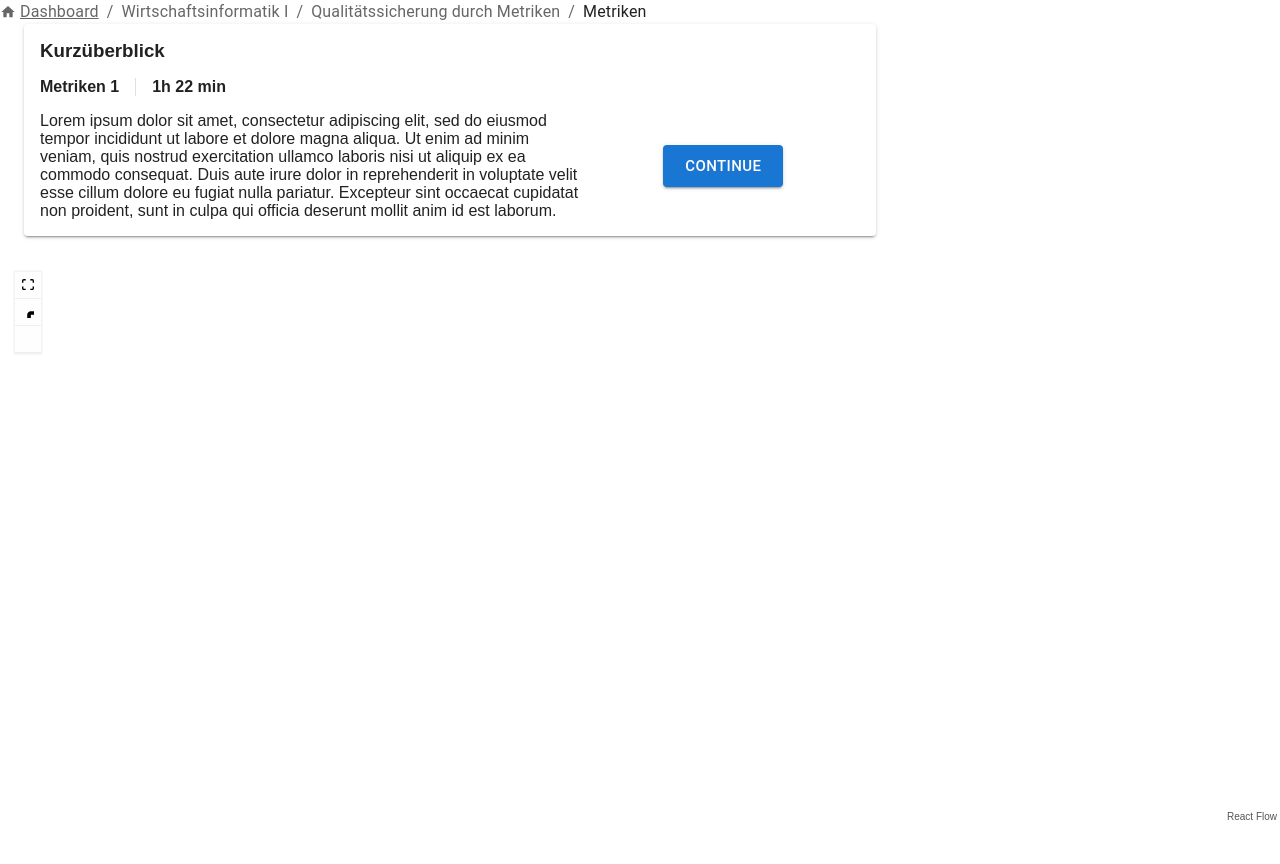
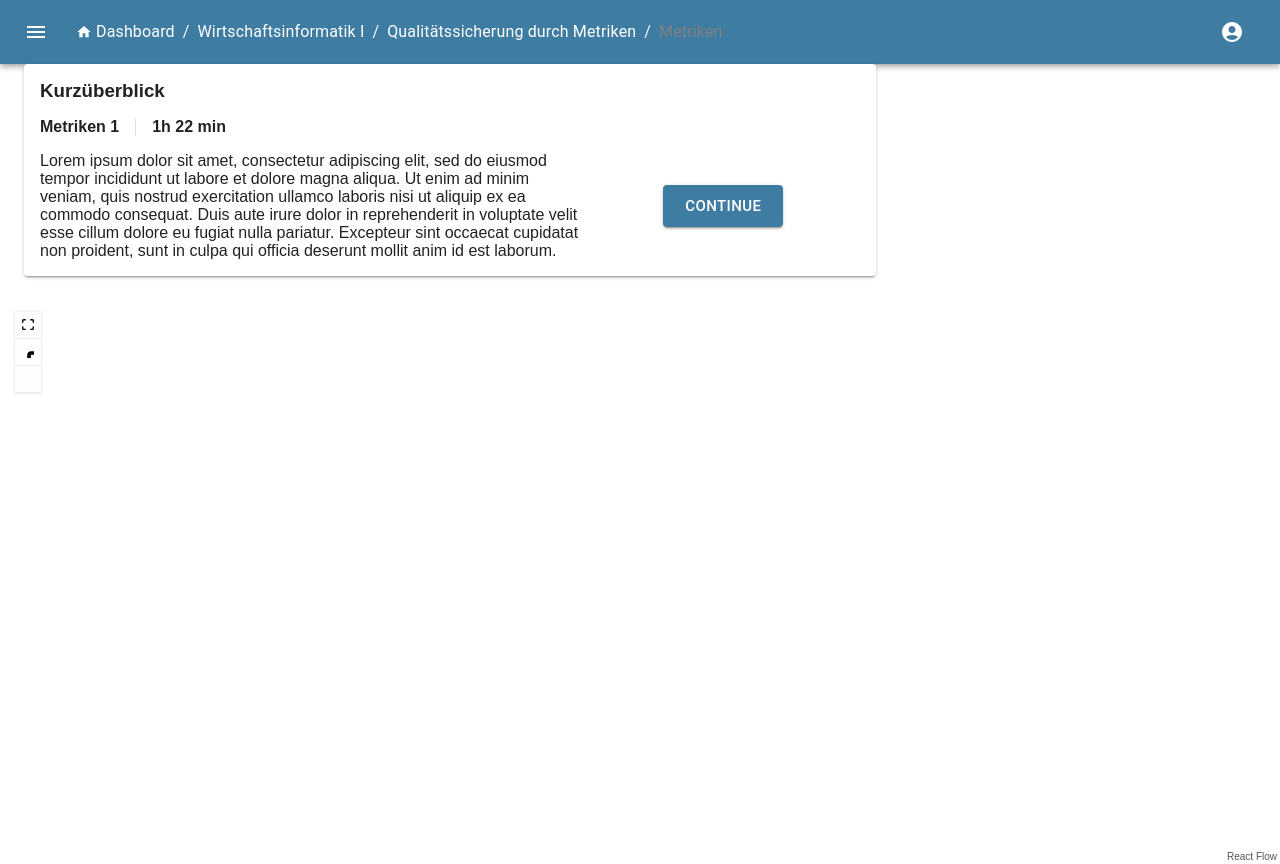
Before and after one commit to HASKI-Kempten/HASKI-System, a React (Create React App) app in the folder frontend/: page /learningPath in a window 1280 px wide. Before the commit the page ends 824 px from the top, so only its background shows below. Built offline with nearby package versions, Linux system fonts and the light colour scheme; no server answers.

Commit message:
added custom theme support changes layout of nodes added dotenv to readme

```diff
--- a/frontend/src/App.js
+++ b/frontend/src/App.js
@@ -9,11 +9,15 @@
 import Lernpfad from "./components/Lernpfad";
 import Quiz from "./components/Quiz";
 import CourseDashboard from "./components/CourseDashboard";
+import { ThemeProvider } from '@mui/material/styles';
+import { Theme } from "./components/CustomTheme";
+
 
 function App() {
 	return (
 		<>
 			<meta name="viewport" content="initial-scale=1, width=device-width" />
+			<ThemeProvider theme={Theme}>
 				<Router>
 					<Routes>
 						<Route path="/" element={<Home />} />
@@ -22,7 +26,9 @@
 						<Route path="/quiz" element={<Quiz />} />
 					</Routes>
 				</Router>
+			</ThemeProvider>
 		</>
+
 	);
 }
 
--- a/frontend/src/components/CustomNode.js
+++ b/frontend/src/components/CustomNode.js
@@ -74,7 +74,7 @@
     const difficulty = data.difficulty === "1" ? 'easy' : data.difficulty === "2" ? 'medium' : data.difficulty === "3" ? 'hard' : 'NONE'
     return (
         <div style={node_style}>
-            <Handle type="target" position={Position.Left} />
+            <Handle type="target" position={Position.Top} />
             <div>
                 <div style={{ ...header_style, backgroundColor: color }}>
                     {data.type}
@@ -97,7 +97,7 @@
                 </div>
 
             </div>
-            <Handle type="source" position={Position.Right} id="a" />
+            <Handle type="source" position={Position.Bottom} id="a" />
         </div >
     );
 }
--- /dev/null
+++ b/frontend/src/components/CustomTheme.js
@@ -0,0 +1,14 @@
+import { createTheme } from '@mui/material/styles';
+export const Theme = createTheme({
+    palette: {
+        type: 'light',
+        primary: {
+            main: '#3e7ca2',
+            dark: '#1b355b',
+            light: '#a4dddf',
+        },
+        secondary: {
+            main: '#f8333c',
+        },
+    },
+});
--- a/frontend/src/components/Lernpfad.js
+++ b/frontend/src/components/Lernpfad.js
@@ -12,6 +12,7 @@
 import Box from '@mui/material/Box';
 import Divider from '@mui/material/Divider';
 import { Paper, Button } from '@mui/material';
+import MenuAppBar from './MenuBar';
 
 function Flow() {
 
@@ -111,41 +112,8 @@
 
 	return (
 		<>
-			<div role="presentation" onClick={noop()}>
-				<Breadcrumbs aria-label="breadcrumb">
-					<MLink
-						underline="hover"
-						sx={{ display: 'flex', alignItems: 'center' }}
-						color="inherit"
-						href="/"
-					>
-						<HomeIcon sx={{ mr: 0.5 }} fontSize="inherit" />
-						Dashboard
-					</MLink>
-					<MLink
-						underline="hover"
-						sx={{ display: 'flex', alignItems: 'center' }}
-						color="inherit"
-					>
-						Wirtschaftsinformatik I
-					</MLink>
-					<MLink
-						underline="hover"
-						sx={{ display: 'flex', alignItems: 'center' }}
-						color="inherit"
-					>
-						Qualitätssicherung durch Metriken
-					</MLink>
-					<Typography
-						sx={{ display: 'flex', alignItems: 'center' }}
-						color="text.primary"
-					>
+			<MenuAppBar />
 
-						Metriken
-					</Typography>
-				</Breadcrumbs>
-
-			</div>
 			<Stack spacing={2} sx={{ height: '100%' }}>
 				<Container maxWidth="md" sx={{ marginTop: 2 }}>
 					{/* kurzübersicht stack */}
--- /dev/null
+++ b/frontend/src/components/MenuBar.js
@@ -0,0 +1,144 @@
+import * as React from 'react';
+import AppBar from '@mui/material/AppBar';
+import Box from '@mui/material/Box';
+import Toolbar from '@mui/material/Toolbar';
+import Typography from '@mui/material/Typography';
+import IconButton from '@mui/material/IconButton';
+import MenuIcon from '@mui/icons-material/Menu';
+import AccountCircle from '@mui/icons-material/AccountCircle';
+import Switch from '@mui/material/Switch';
+import FormControlLabel from '@mui/material/FormControlLabel';
+import FormGroup from '@mui/material/FormGroup';
+import MenuItem from '@mui/material/MenuItem';
+import Menu from '@mui/material/Menu';
+import { Breadcrumbs } from '@mui/material';
+import MLink from '@mui/material/Link';
+import HomeIcon from '@mui/icons-material/Home';
+
+export default function MenuAppBar() {
+  const [auth, setAuth] = React.useState(true);
+  const [anchorEl, setAnchorEl] = React.useState(null);
+
+  const handleChange = (event) => {
+    setAuth(event.target.checked);
+  };
+
+  const handleMenu = (event) => {
+    setAnchorEl(event.currentTarget);
+  };
+
+  const handleClose = () => {
+    setAnchorEl(null);
+  };
+
+  return (
+    <Box sx={{ flexGrow: 1 }}>
+      {/* <FormGroup>
+        <FormControlLabel
+          control={
+            <Switch
+              checked={auth}
+              onChange={handleChange}
+              aria-label="login switch"
+            />
+          }
+          label={auth ? 'Logout' : 'Login'}
+        />
+      </FormGroup> */}
+      <AppBar position="static">
+        <Toolbar>
+          <IconButton
+            size="large"
+            edge="start"
+            color="inherit"
+            aria-label="menu"
+            sx={{ mr: 2 }}
+          >
+            <MenuIcon />
+          </IconButton>
+          <Typography variant="h6" component="div" sx={{ flexGrow: 1 }}>
+            <div role="presentation" sx={{ color: "white" }} >
+              <Breadcrumbs aria-label="breadcrumb" color="white">
+                <MLink
+                  underline="hover"
+                  sx={{ display: 'flex', alignItems: 'center' }}
+                  color="inherit"
+                  href="/"
+                >
+                  <HomeIcon sx={{ mr: 0.5, color: 'white' }} fontSize="inherit" />
+                  Dashboard
+                </MLink>
+                <MLink
+                  underline="hover"
+                  sx={{ display: 'flex', alignItems: 'center' }}
+                  color="inherit"
+                >
+                  Wirtschaftsinformatik I
+                </MLink>
+                <MLink
+                  underline="hover"
+                  sx={{ display: 'flex', alignItems: 'center' }}
+                  color="inherit"
+                >
+                  Qualitätssicherung durch Metriken
+                </MLink>
+                <Typography
+                  sx={{ display: 'flex', alignItems: 'center' }}
+                  color="grey"
+                >
+
+                  Metriken
+                </Typography>
+              </Breadcrumbs>
+
+            </div>
+          </Typography>
+          {auth && (
+            <div>
+              <IconButton
+                size="large"
+                aria-label="account of current user"
+                aria-controls="menu-appbar"
+                aria-haspopup="true"
+                onClick={handleMenu}
+                color="inherit"
+              >
+                <AccountCircle />
+              </IconButton>
+              <Menu
+                id="menu-appbar"
+                anchorEl={anchorEl}
+                anchorOrigin={{
+                  vertical: 'top',
+                  horizontal: 'right',
+                }}
+                keepMounted
+                transformOrigin={{
+                  vertical: 'top',
+                  horizontal: 'right',
+                }}
+                open={Boolean(anchorEl)}
+                onClose={handleClose}
+              >
+                <MenuItem onClick={handleClose}>Profile</MenuItem>
+                <MenuItem onClick={handleClose}>My account</MenuItem>
+                <MenuItem onClick={handleClose}><FormGroup>
+                  <FormControlLabel
+                    control={
+                      <Switch
+                        checked={auth}
+                        onChange={handleChange}
+                        aria-label="login switch"
+                      />
+                    }
+                    label={auth ? 'Logout' : 'Login'}
+                  />
+                </FormGroup></MenuItem>
+              </Menu>
+            </div>
+          )}
+        </Toolbar>
+      </AppBar>
+    </Box>
+  );
+}
```
Also changed, not shown: 1 other file (tests, documents, lock files or other folders). Lines whose indentation alone changed are shown as unchanged.
